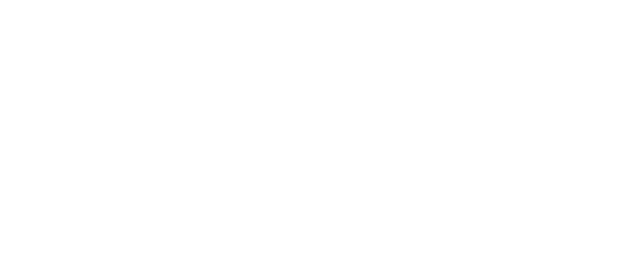
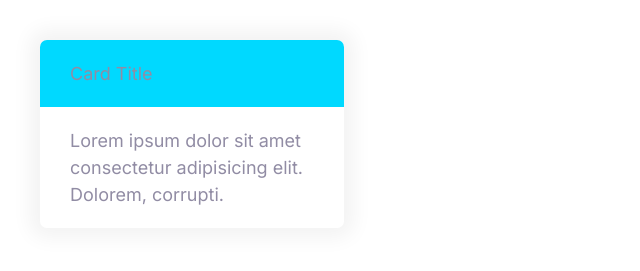
Before and after one commit to michael-j-rubenstein/cloud-hosting-website, a plain HTML site: page index.html in a window 1280 px wide. Shown: the whole page, without its empty margins (0-640 px from the left). Drawn offline with Linux system fonts and the light colour scheme.

Commit message:
Added card component

```diff
--- a/css/styles.css
+++ b/css/styles.css
@@ -292,3 +292,24 @@ a {
         font-size: 1.5rem;
     }
 }
+
+
+/* Cards */
+
+.card {
+    border-radius: 7px;
+    box-shadow: 0 0 20px 10px #f3f3f3;
+    overflow: hidden;
+}
+
+.card__header, .card__body {
+    padding: 2rem 3rem;
+}
+
+.card--primary .card__header {
+    background: var(--color-primary);
+}
+
+.card--secondary .card__header {
+    background: var(--color-secondary);
+}
--- a/index.html
+++ b/index.html
@@ -14,5 +14,15 @@
     <link rel="stylesheet" href="css/normalize.css" />
     <link rel="stylesheet" href="css/styles.css" />
   </head>
-  <body></body>
+  <body>
+    <div style="width: 30%; padding: 4rem">
+      <div class="card card--secondary">
+        <header class="card__header">Card Title</header>
+        <div class="card__body">
+          Lorem ipsum dolor sit amet consectetur adipisicing elit. Dolorem,
+          corrupti.
+        </div>
+      </div>
+    </div>
+  </body>
 </html>
```
